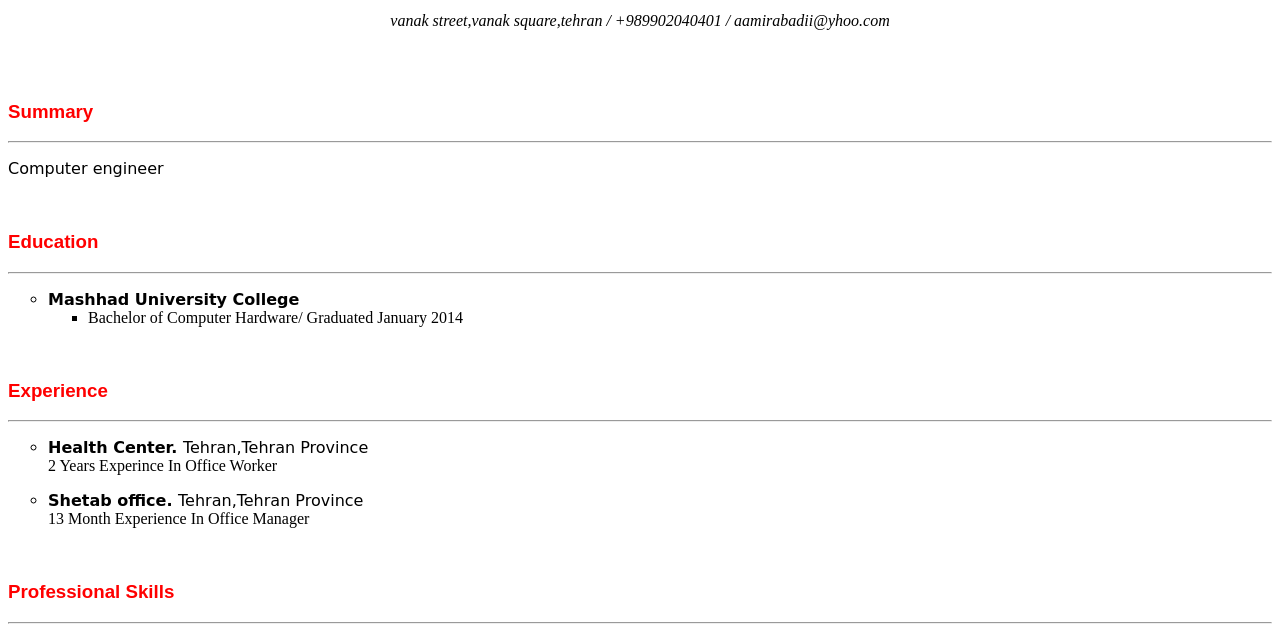
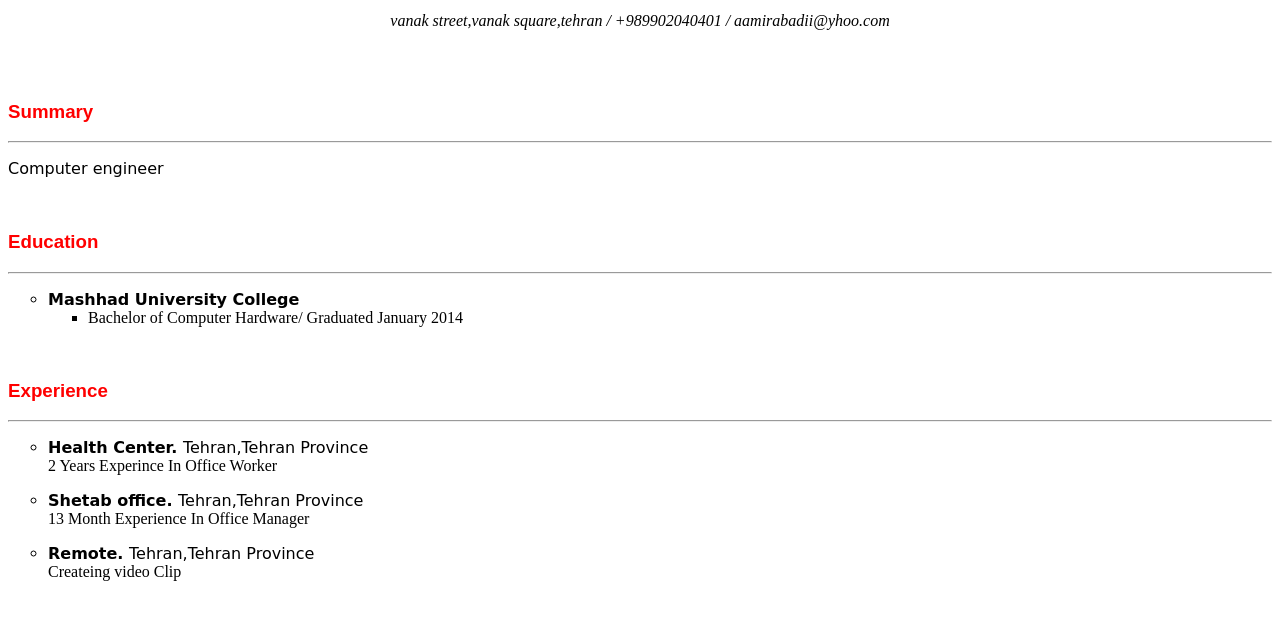
Before and after one commit to ftmamirabadi/fateme, a plain HTML site: page index01.html in a window 1280 px wide. Shown: the part 113-744 px from the top of the page. Drawn offline with Linux system fonts and the light colour scheme.

Commit message:
change index

```diff
--- a/index01.html
+++ b/index01.html
@@ -34,6 +34,10 @@
                <li style=" font-family: cursive;"><b>Shetab office. </b> Tehran,Tehran Province</li>
                <span >13 Month Experience In Office Manager</span>
          </ul>
+         <ul style="list-style-type:circle;">
+          <li style=" font-family: cursive;"><b>Remote. </b> Tehran,Tehran Province</li>
+          <span >Createing video Clip</span>
+    </ul>
          <br>
         <h3 style="color:red; font-family: Arial;">Professional Skills</h3>
         <hr>
```
